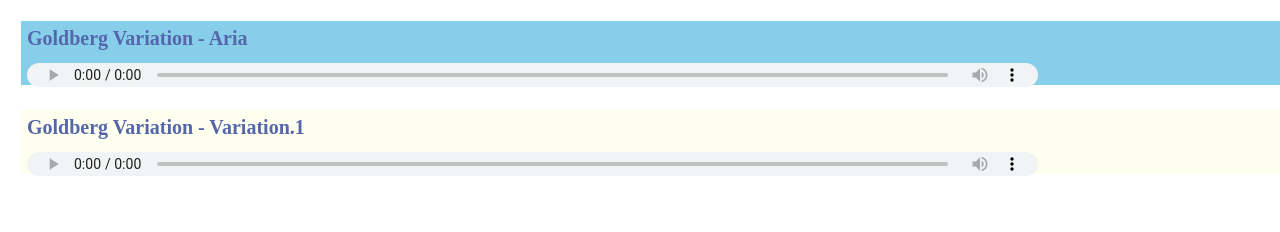
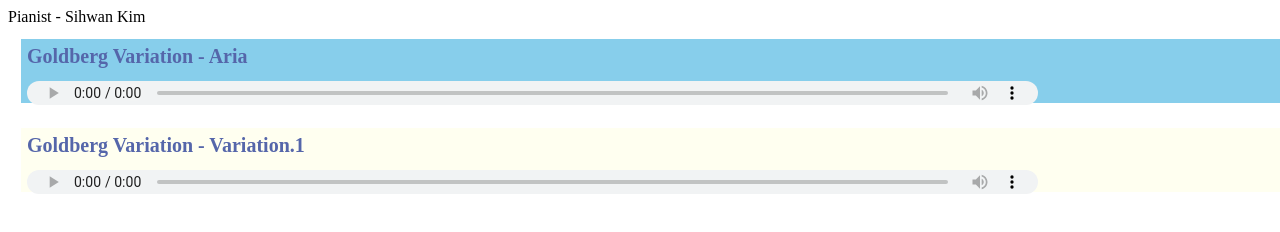
Before and after one commit to Sihwan4/piano2, a plain HTML site: page index.html in a window 1280 px wide. Drawn offline with Linux system fonts and the light colour scheme.

Commit message:
Update index.html

```diff
--- a/index.html
+++ b/index.html
@@ -28,6 +28,7 @@ audio {
  </style>
 </head>
 <body>
+   <div id='pianist0'> Pianist - Sihwan Kim </div>
 
   <div id='side_A'>
     <h3> Goldberg Variation - Aria </h3>
```
